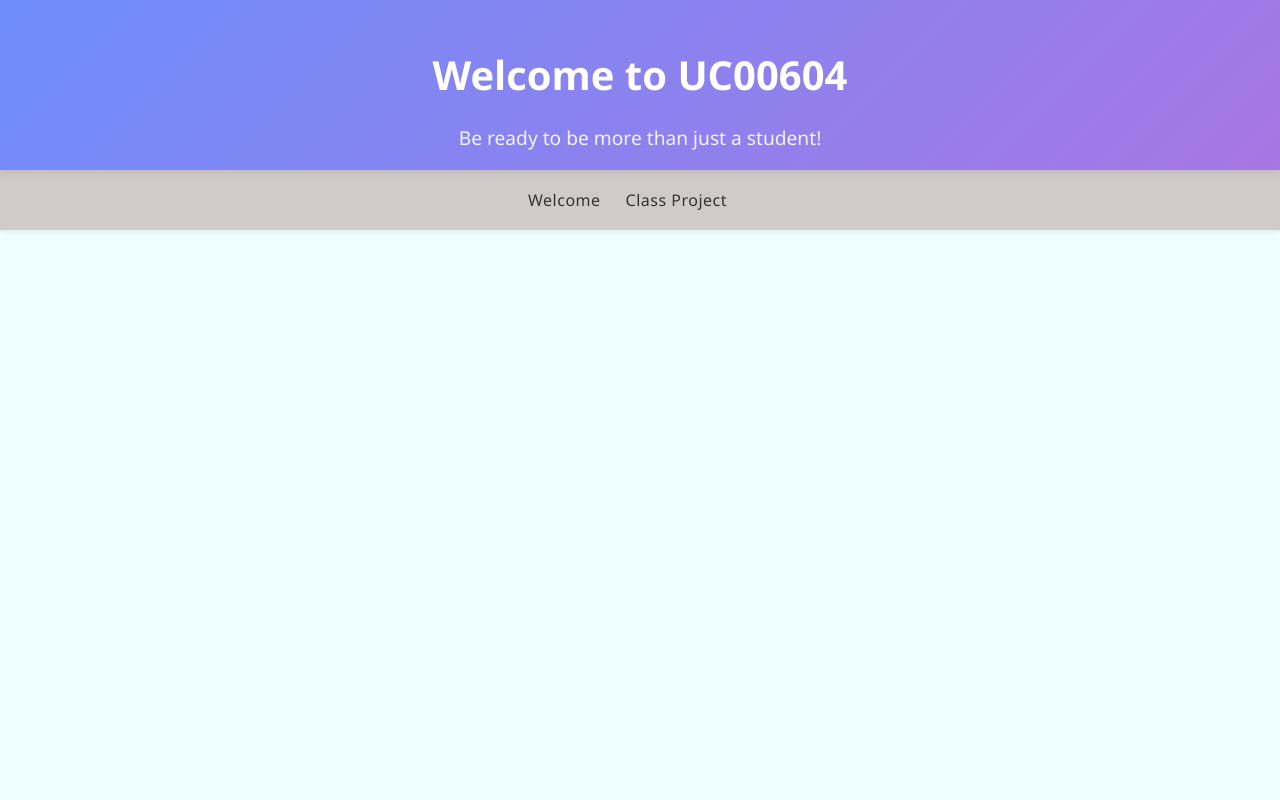
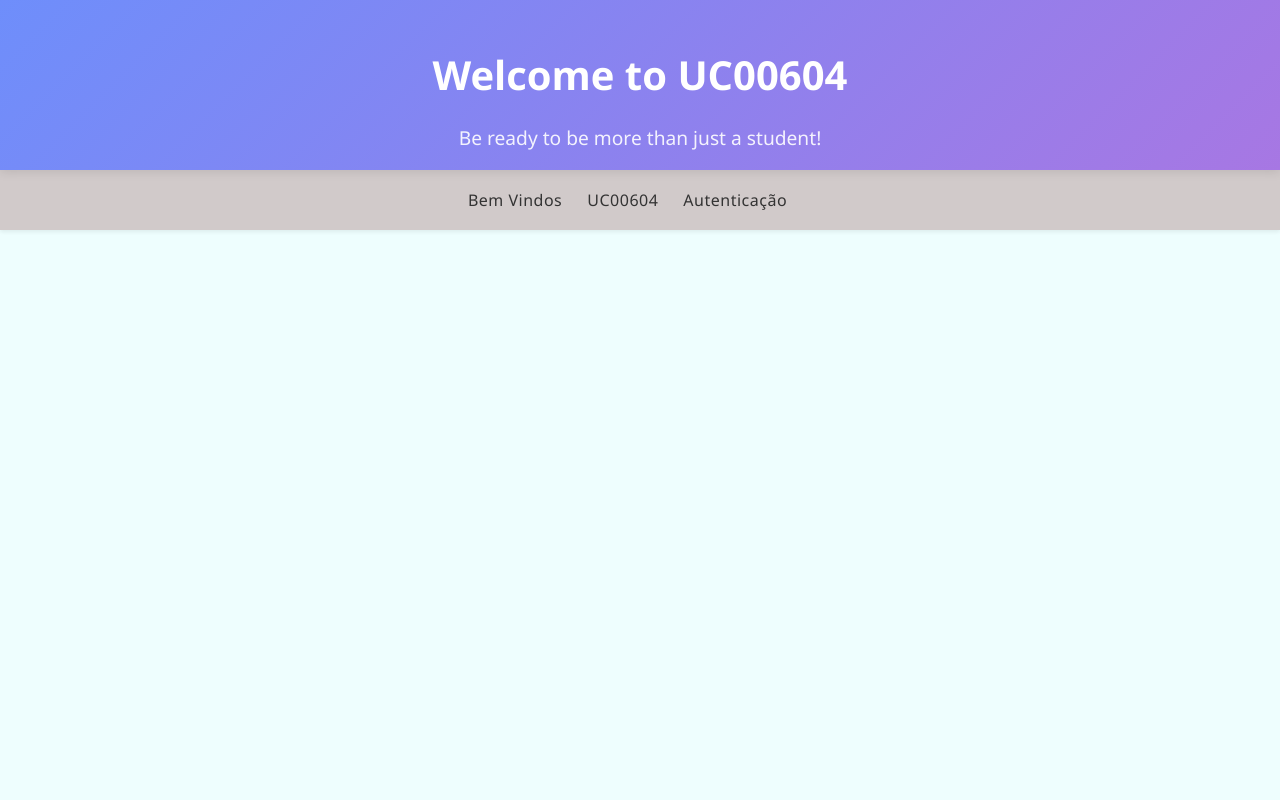
Before and after one commit to Tonyfilho/uc00604-Programa-Web, an Angular app: page / in a window 1280 px wide. Shown: the top 800 px of the page. Built offline with nearby package versions, Linux system fonts and the light colour scheme.

Commit message:
inicio da aula 04

```diff
--- a/src/app/_service/key.ts
+++ b/src/app/_service/key.ts
@@ -1 +1 @@
-export const key = "";
+export const key = '';
--- a/src/app/componentes/header/header.html
+++ b/src/app/componentes/header/header.html
@@ -8,8 +8,9 @@
   </div>
   <div class="nav-content">
     <!-- Link à esquerda -->
-    <a  routerLink="/class/welcome" class="logo-link">Welcome</a>
-    <a routerLink="/class/project" class="logo-link">Class Project</a>
+    <a  routerLink="/class/welcome" class="logo-link">Bem Vindos</a>
+    <a routerLink="/class/project" class="logo-link">UC00604</a>
+    <a routerLink="/class/autenticacao" class="logo-link">Autenticação</a>
 
 
     <!-- Espaço para outros elementos à direita se necessário -->
```
Also changed, not shown: 1 other file (tests, documents, lock files or other folders).
